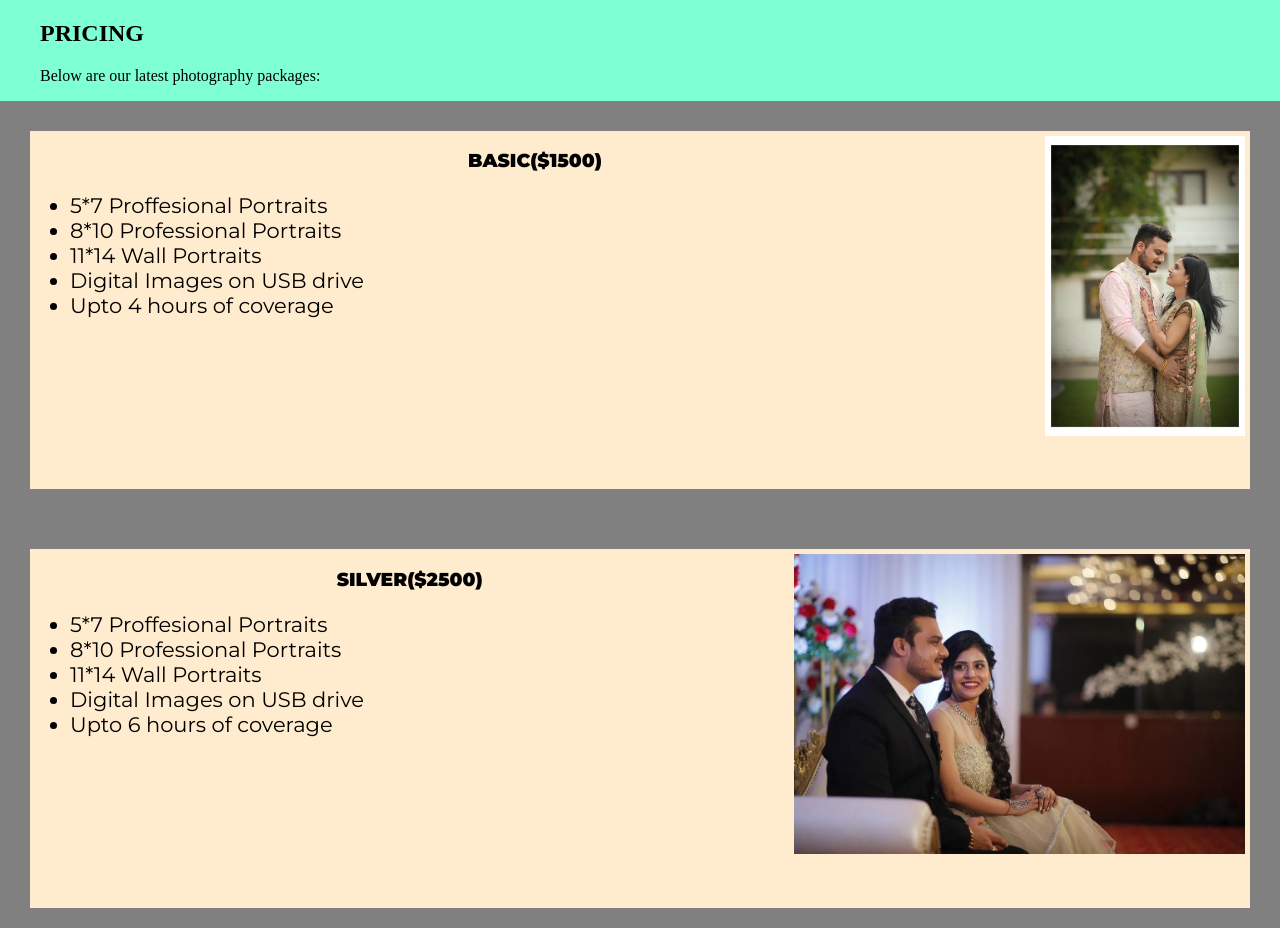
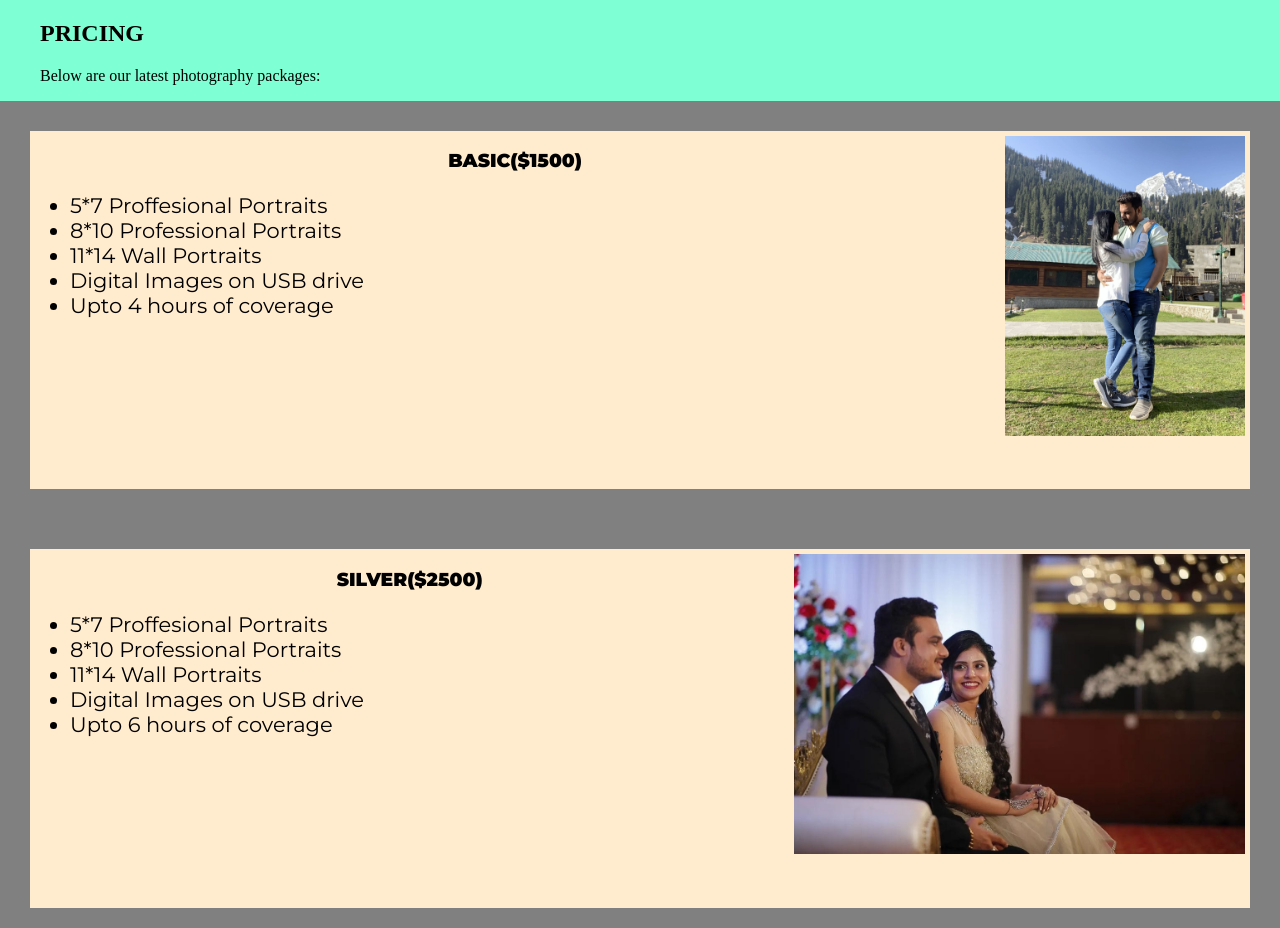
Before and after one commit to divyaanii/photography_site, a plain HTML site: page index.html in a window 1280 px wide. Shown: the part 960-1888 px from the top of the page. Drawn offline with Linux system fonts and the light colour scheme.

Commit message:
Add files via upload

```diff
--- a/index.html
+++ b/index.html
@@ -42,7 +42,7 @@
    <!-- BASIC -->
    <div>
    <div class="container">
-      <img class="second" src="images\WhatsApp Image 2023-02-16 at 8.09.50 PM.jpeg" alt="image1">
+      <img class="second" src="images\WhatsApp Image 2023-02-14 at 6.13.26 PM.jpeg" alt="image1">
 
       <h3>BASIC($1500)</h3>
       <div class="text-field_1">
```
